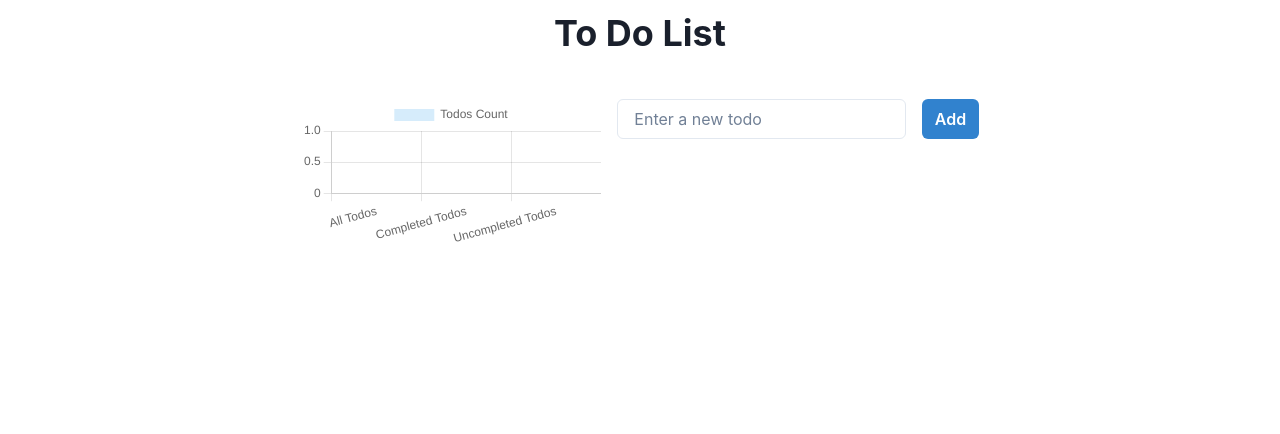
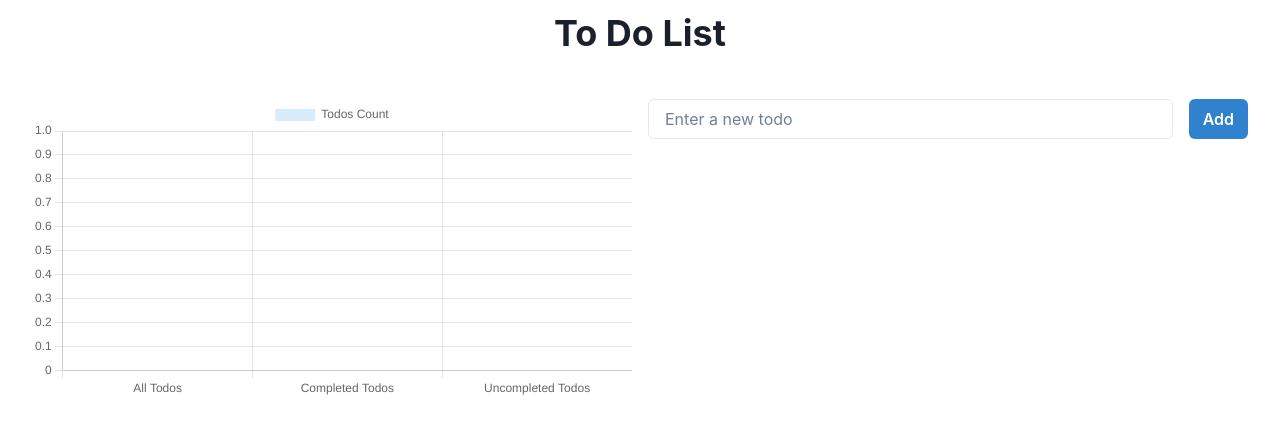
Before and after one commit to CaptainAMZ/To-Do-List-Task, a React (Vite) app: page / in a window 1280 px wide. Shown: the top 434 px of the page. Built offline with nearby package versions, Linux system fonts and the light colour scheme.

Commit message:
Fix: fixed some styling for min width and responsiveness and refactored logic for getting and setting data in localStorage

```diff
--- a/src/components/todo-list/TodoList.jsx
+++ b/src/components/todo-list/TodoList.jsx
@@ -6,22 +6,13 @@ import Chart from "chart.js/auto";
 import { Bar } from "react-chartjs-2";
 
 const TodoList = () => {
-  const [todos, setTodos] = useState([]);
+  const { getUserData, setUserData } = useLocalStorage();
+  const [todos, setTodos] = useState(getUserData("todos") || []);
   const [newTodoTitle, setNewTodoTitle] = useState("");
 
-  const { getUserData, setUserData } = useLocalStorage();
-
   useEffect(() => {
-    const storedTodos = getUserData("todos");
-    if (storedTodos) {
-      setTodos(
-        storedTodos.map((todo) => ({
-          ...todo,
-          createdAt: new Date(todo.createdAt),
-        }))
-      );
-    }
-  }, []);
+    setUserData(todos, "todos");
+  }, [todos]);
 
   const handleChange = (e) => {
     setNewTodoTitle(e.target.value);
@@ -46,7 +37,6 @@ const TodoList = () => {
       createdAt: new Date(),
     };
     setTodos([...todos, newTodo]);
-    setUserData([...todos, newTodo], "todos");
     setNewTodoTitle("");
   };
 
@@ -60,7 +50,6 @@ const TodoList = () => {
         ...todos.slice(index + 1),
       ];
       setTodos(newTodos);
-      setUserData(newTodos, "todos");
     }
   };
 
@@ -74,14 +63,12 @@ const TodoList = () => {
         ...todos.slice(index + 1),
       ];
       setTodos(newToDos);
-      setUserData(newToDos, "todos");
     }
   };
 
   const deleteTodo = (id) => {
     const newTodos = todos.filter((todo) => todo.id !== id);
     setTodos(newTodos);
-    setUserData(newTodos, "todos");
   };
 
   const toast = useToast();
@@ -127,11 +114,17 @@ const TodoList = () => {
         gap={"16px"}
         flexWrap={"wrap"}
         justifyContent={"start"}
+        w={"100%"}
       >
-        <Box flex={1} display={"flex"} justifyContent={"center"} minW={"300px"} h={"fit-content"}>
+        <Box
+          flex={1}
+          display={"flex"}
+          justifyContent={"center"}
+          h={"fit-content"}
+        >
           <Bar data={chartData} options={chartOptions} />
         </Box>
-        <Box flex={2} minW={"300px"}>
+        <Box flex={1}>
           <form style={{ display: "flex" }} onSubmit={handleSubmit}>
             <Input
               value={newTodoTitle}
```
